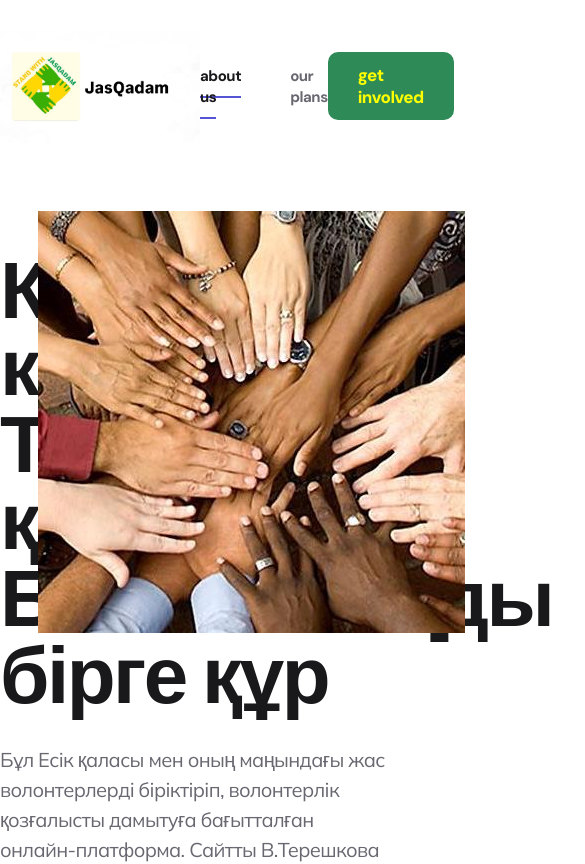
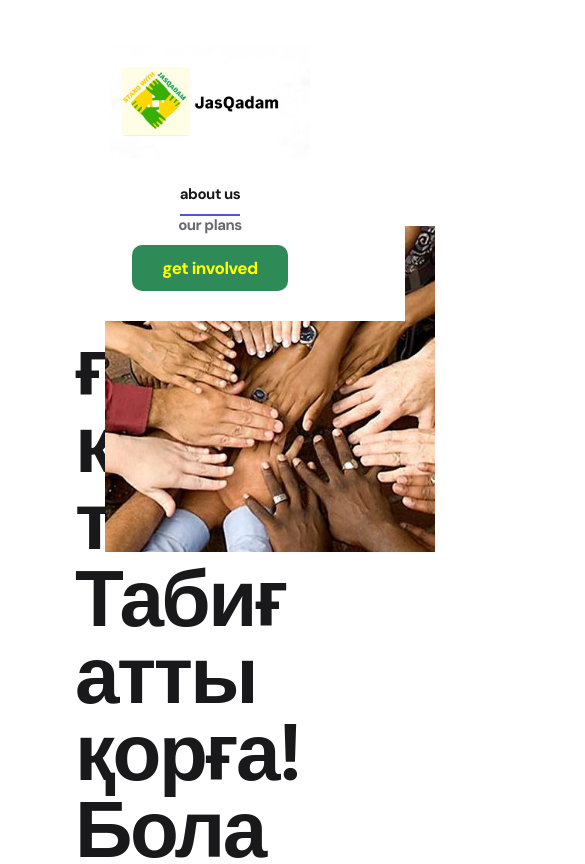
Before and after one commit to jasqadam-project/jasqadam, a plain HTML site: page index.html in a window 390 px wide. Shown: the top 864 px of the page, 585 px wide, since content can reach past the window. Drawn offline with Linux system fonts and the light colour scheme.

Commit message:
Add files via upload

```diff
--- a/index.html
+++ b/index.html
@@ -4,7 +4,7 @@
     <meta charset="UTF-8">
     <meta name="viewport" content="width=device-width, initial-scale=1.0">
     <title>JasQadam</title>
-    <link rel="stylesheet" href="style.css">
+    <link rel="stylesheet" href="style.css?v=1">
     <link rel="shortcut icon" href="jasqadam.jpg" type="image/x-icon">
     <link rel="preconnect" href="https://fonts.googleapis.com">
 <link rel="preconnect" href="https://fonts.gstatic.com" crossorigin>
--- a/style.css
+++ b/style.css
@@ -206,3 +206,34 @@ position: relative;
 .feature__link:hover {
     text-decoration: underline;
 }
+
+@media (max-width: 768px) {
+
+h1, .main-title, .jasqadam_title {
+    font-size: 28px;
+    line-height: 1.2;
+    word-break: break-word
+
+}
+
+img {
+    max-width: 100%;
+    height: auto;
+    display: block;
+    margin: 15px auto;
+
+}
+
+.jasqadam__nav, .jasqadam__list {
+    flex-direction: column;
+    align-items: center;
+    gap: 10px;
+    text-align: center;
+}
+
+body, section, div {
+    padding-left: 15px;
+    padding-right: 15px;
+    box-sizing: border-box;
+}
+ }
```
